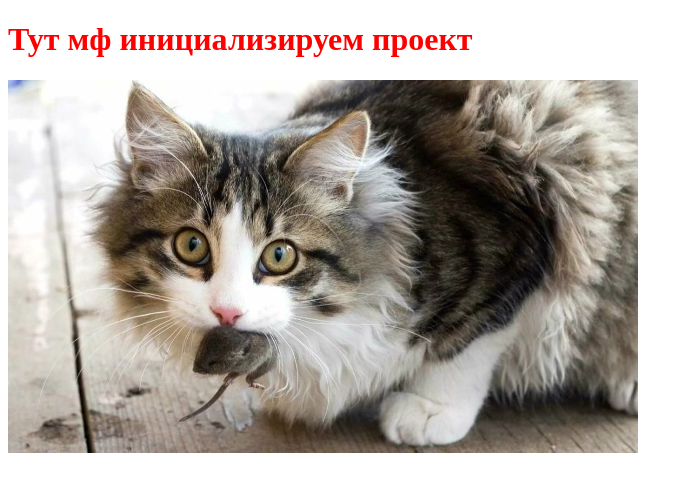
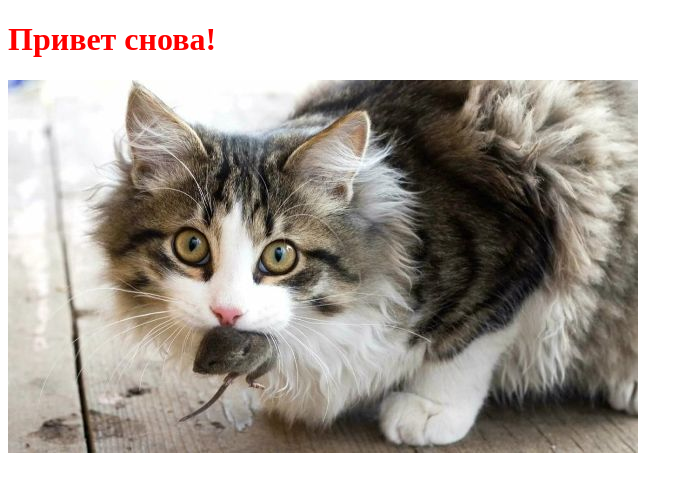
Before and after one commit to catharsis29/Module02-Test, a plain HTML site: page index.html in a window 1280 px wide. Shown: the whole page, without its empty margins (0-693 px from the left). Drawn offline with Linux system fonts and the light colour scheme.

Commit message:
change title

```diff
--- a/index.html
+++ b/index.html
@@ -8,7 +8,7 @@
     <link rel="stylesheet" href="slyles/style.css">
 </head>
 <body>
-    <h1>Тут мф инициализируем проект</h1>
+    <h1>Привет снова!</h1>
     <img src="images/cat.jpg" alt="">
 </body>
 </html>
```
